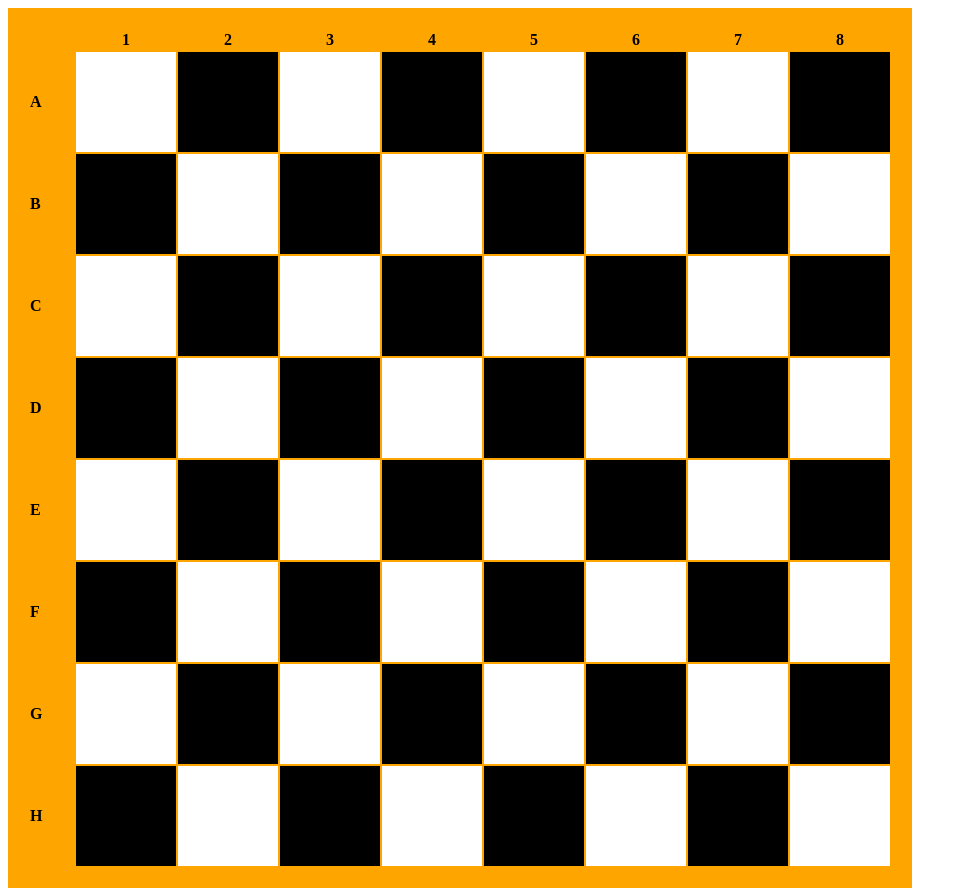
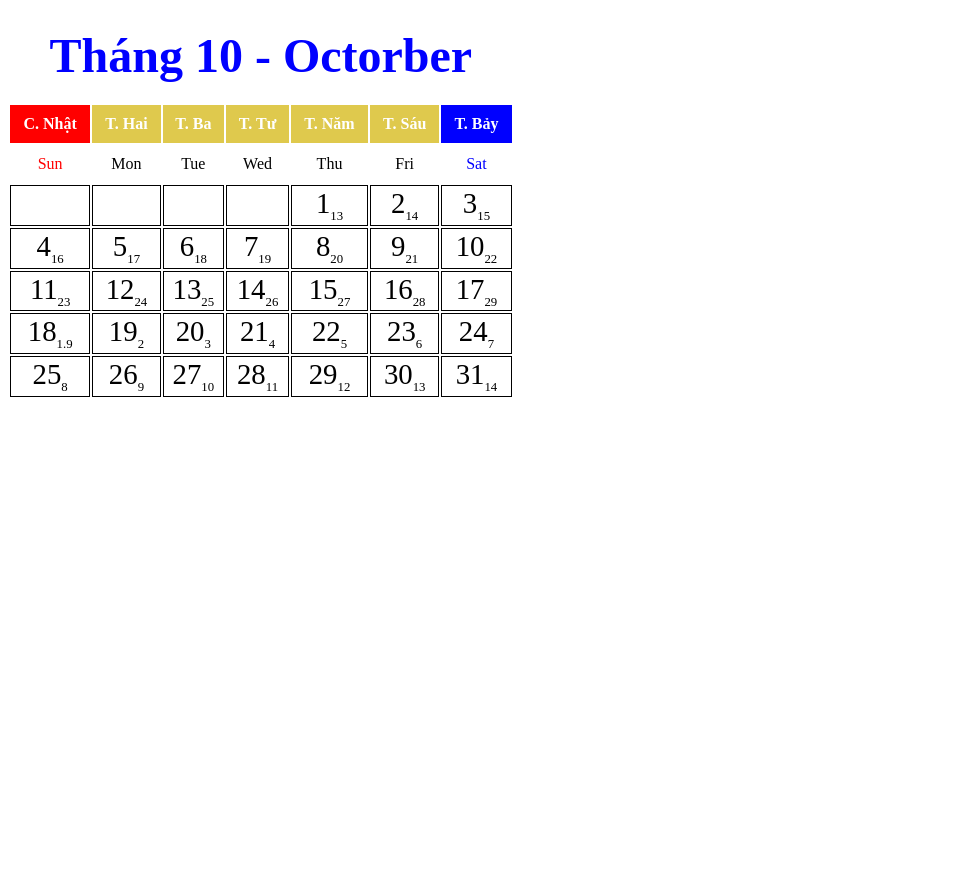
Before and after one commit to NhatTan2007/HTML.form.table, a plain HTML site: page tablesimple.html in a window 1280 px wide. Shown: the whole page, without its empty margins (0-967 px from the left). After the commit the page ends 800 px from the top, so only its background shows below. Drawn offline with Linux system fonts and the light colour scheme.

Commit message:
C15 - [Bai tap] Tao bang nang cao phan 2

```diff
--- a/tablesimple.html
+++ b/tablesimple.html
@@ -3,116 +3,92 @@
 <head>
       <meta charset="UTF-8">
       <meta name="viewport" content="width=device-width, initial-scale=1.0">
-      <title>Bàn cờ vua</title>
+      <title>Lịch tháng 10/2019</title>
       <style>
-            td
+            th
             {
-                  padding: 0;
+                  padding: 10px;
             }
+            td {
+                  border: 1px solid black;
+                  border-collapse: collapse;
+                  font-size: 1.8rem;
+            }
+            sub {
+                  font-size: 0.8rem;
+            }
+
       </style>
 </head>
 <body>
       <div>
-            <table style="font-weight: bold;width: 904px;background-color: orange; padding: 20px;">
+            <table style="width: 40%;">
+                  <caption style="text-align: center;color: blue;font-weight: bold;font-size: 3rem;padding: 20px;">Tháng 10 - Octorber</caption>
                   <thead>
-                        <th></th>
-                        <th>1</th>
-                        <th>2</th>
-                        <th>3</th>
-                        <th>4</th>
-                        <th>5</th>
-                        <th>6</th>
-                        <th>7</th>
-                        <th>8</th>
+                        <tr style="text-align: center;color: white;">
+                              <th style="background-color: red;">C. Nhật</th>
+                              <th style="background-color: rgb(223, 201, 77);">T. Hai</th>
+                              <th style="background-color: rgb(223, 201, 77);">T. Ba</th>
+                              <th style="background-color: rgb(223, 201, 77);">T. Tư</th>
+                              <th style="background-color: rgb(223, 201, 77);">T. Năm</th>
+                              <th style="background-color: rgb(223, 201, 77);">T. Sáu</th>
+                              <th style="background-color: blue;">T. Bảy</th>
+                        </tr>
+                        <tr style="text-align: center;">
+                              <th style="color: red;font-weight: normal;">Sun</th>
+                              <th style="font-weight: normal;">Mon</th>
+                              <th style="font-weight: normal;">Tue</th>
+                              <th style="font-weight: normal;">Wed</th>
+                              <th style="font-weight: normal;">Thu</th>
+                              <th style="font-weight: normal;">Fri</th>
+                              <th style="color: blue;font-weight: normal;">Sat</th>
+                        </tr>
                   </thead>
-                  <tbody>
+                  <tbody style="text-align: center;">
                         <tr>
-                              <td>A</td>
-                              <td style="height: 100px; width: 100px;background-color: white;"></td>
-                              <td style="height: 100px; width: 100px;background-color: black;"></td>
-                              <td style="height: 100px; width: 100px;background-color: white;"></td>
-                              <td style="height: 100px; width: 100px;background-color: black;"></td>
-                              <td style="height: 100px; width: 100px;background-color: white;"></td>
-                              <td style="height: 100px; width: 100px;background-color: black;"></td>
-                              <td style="height: 100px; width: 100px;background-color: white;"></td>
-                              <td style="height: 100px; width: 100px;background-color: black;"></td>
+                              <td></td>
+                              <td></td>
+                              <td></td>
+                              <td></td>
+                              <td>1<sub>13</sub></td>
+                              <td>2<sub>14</sub></td>
+                              <td>3<sub>15</sub></td>
                         </tr>
                         <tr>
-                              <td>B</td>
-                              <td style="height: 100px; width: 100px;background-color: black;"></td>
-                              <td style="height: 100px; width: 100px;background-color: white;"></td>
-                              <td style="height: 100px; width: 100px;background-color: black;"></td>
-                              <td style="height: 100px; width: 100px;background-color: white;"></td>
-                              <td style="height: 100px; width: 100px;background-color: black;"></td>
-                              <td style="height: 100px; width: 100px;background-color: white;"></td>
-                              <td style="height: 100px; width: 100px;background-color: black;"></td>
-                              <td style="height: 100px; width: 100px;background-color: white;"></td>
+                              <td>4<sub>16</sub></td>
+                              <td>5<sub>17</sub></td>
+                              <td>6<sub>18</sub></td>
+                              <td>7<sub>19</sub></td>
+                              <td>8<sub>20</sub></td>
+                              <td>9<sub>21</sub></td>
+                              <td>10<sub>22</sub></td>
                         </tr>
                         <tr>
-                              <td>C</td>
-                              <td style="height: 100px; width: 100px;background-color: white;"></td>
-                              <td style="height: 100px; width: 100px;background-color: black;"></td>
-                              <td style="height: 100px; width: 100px;background-color: white;"></td>
-                              <td style="height: 100px; width: 100px;background-color: black;"></td>
-                              <td style="height: 100px; width: 100px;background-color: white;"></td>
-                              <td style="height: 100px; width: 100px;background-color: black;"></td>
-                              <td style="height: 100px; width: 100px;background-color: white;"></td>
-                              <td style="height: 100px; width: 100px;background-color: black;"></td>
+                              <td>11<sub>23</sub></td>
+                              <td>12<sub>24</sub></td>
+                              <td>13<sub>25</sub></td>
+                              <td>14<sub>26</sub></td>
+                              <td>15<sub>27</sub></td>
+                              <td>16<sub>28</sub></td>
+                              <td>17<sub>29</sub></td>
                         </tr>
                         <tr>
-                              <td>D</td>
-                              <td style="height: 100px; width: 100px;background-color: black;"></td>
-                              <td style="height: 100px; width: 100px;background-color: white;"></td>
-                              <td style="height: 100px; width: 100px;background-color: black;"></td>
-                              <td style="height: 100px; width: 100px;background-color: white;"></td>
-                              <td style="height: 100px; width: 100px;background-color: black;"></td>
-                              <td style="height: 100px; width: 100px;background-color: white;"></td>
-                              <td style="height: 100px; width: 100px;background-color: black;"></td>
-                              <td style="height: 100px; width: 100px;background-color: white;"></td>
+                              <td>18<sub>1.9</sub></td>
+                              <td>19<sub>2</sub></td>
+                              <td>20<sub>3</sub></td>
+                              <td>21<sub>4</sub></td>
+                              <td>22<sub>5</sub></td>
+                              <td>23<sub>6</sub></td>
+                              <td>24<sub>7</sub></td>
                         </tr>
                         <tr>
-                              <td>E</td>
-                              <td style="height: 100px; width: 100px;background-color: white;"></td>
-                              <td style="height: 100px; width: 100px;background-color: black;"></td>
-                              <td style="height: 100px; width: 100px;background-color: white;"></td>
-                              <td style="height: 100px; width: 100px;background-color: black;"></td>
-                              <td style="height: 100px; width: 100px;background-color: white;"></td>
-                              <td style="height: 100px; width: 100px;background-color: black;"></td>
-                              <td style="height: 100px; width: 100px;background-color: white;"></td>
-                              <td style="height: 100px; width: 100px;background-color: black;"></td>
-                        </tr>
-                        <tr>
-                              <td>F</td>
-                              <td style="height: 100px; width: 100px;background-color: black;"></td>
-                              <td style="height: 100px; width: 100px;background-color: white;"></td>
-                              <td style="height: 100px; width: 100px;background-color: black;"></td>
-                              <td style="height: 100px; width: 100px;background-color: white;"></td>
-                              <td style="height: 100px; width: 100px;background-color: black;"></td>
-                              <td style="height: 100px; width: 100px;background-color: white;"></td>
-                              <td style="height: 100px; width: 100px;background-color: black;"></td>
-                              <td style="height: 100px; width: 100px;background-color: white;"></td>
-                        </tr>
-                        <tr>
-                              <td>G</td>
-                              <td style="height: 100px; width: 100px;background-color: white;"></td>
-                              <td style="height: 100px; width: 100px;background-color: black;"></td>
-                              <td style="height: 100px; width: 100px;background-color: white;"></td>
-                              <td style="height: 100px; width: 100px;background-color: black;"></td>
-                              <td style="height: 100px; width: 100px;background-color: white;"></td>
-                              <td style="height: 100px; width: 100px;background-color: black;"></td>
-                              <td style="height: 100px; width: 100px;background-color: white;"></td>
-                              <td style="height: 100px; width: 100px;background-color: black;"></td>
-                        </tr>
-                        <tr>
-                              <td>H</td>
-                              <td style="height: 100px; width: 100px;background-color: black;"></td>
-                              <td style="height: 100px; width: 100px;background-color: white;"></td>
-                              <td style="height: 100px; width: 100px;background-color: black;"></td>
-                              <td style="height: 100px; width: 100px;background-color: white;"></td>
-                              <td style="height: 100px; width: 100px;background-color: black;"></td>
-                              <td style="height: 100px; width: 100px;background-color: white;"></td>
-                              <td style="height: 100px; width: 100px;background-color: black;"></td>
-                              <td style="height: 100px; width: 100px;background-color: white;"></td>
+                              <td>25<sub>8</sub></td>
+                              <td>26<sub>9</sub></td>
+                              <td>27<sub>10</sub></td>
+                              <td>28<sub>11</sub></td>
+                              <td>29<sub>12</sub></td>
+                              <td>30<sub>13</sub></td>
+                              <td>31<sub>14</sub></td>
                         </tr>
                   </tbody>
             </table>
```
